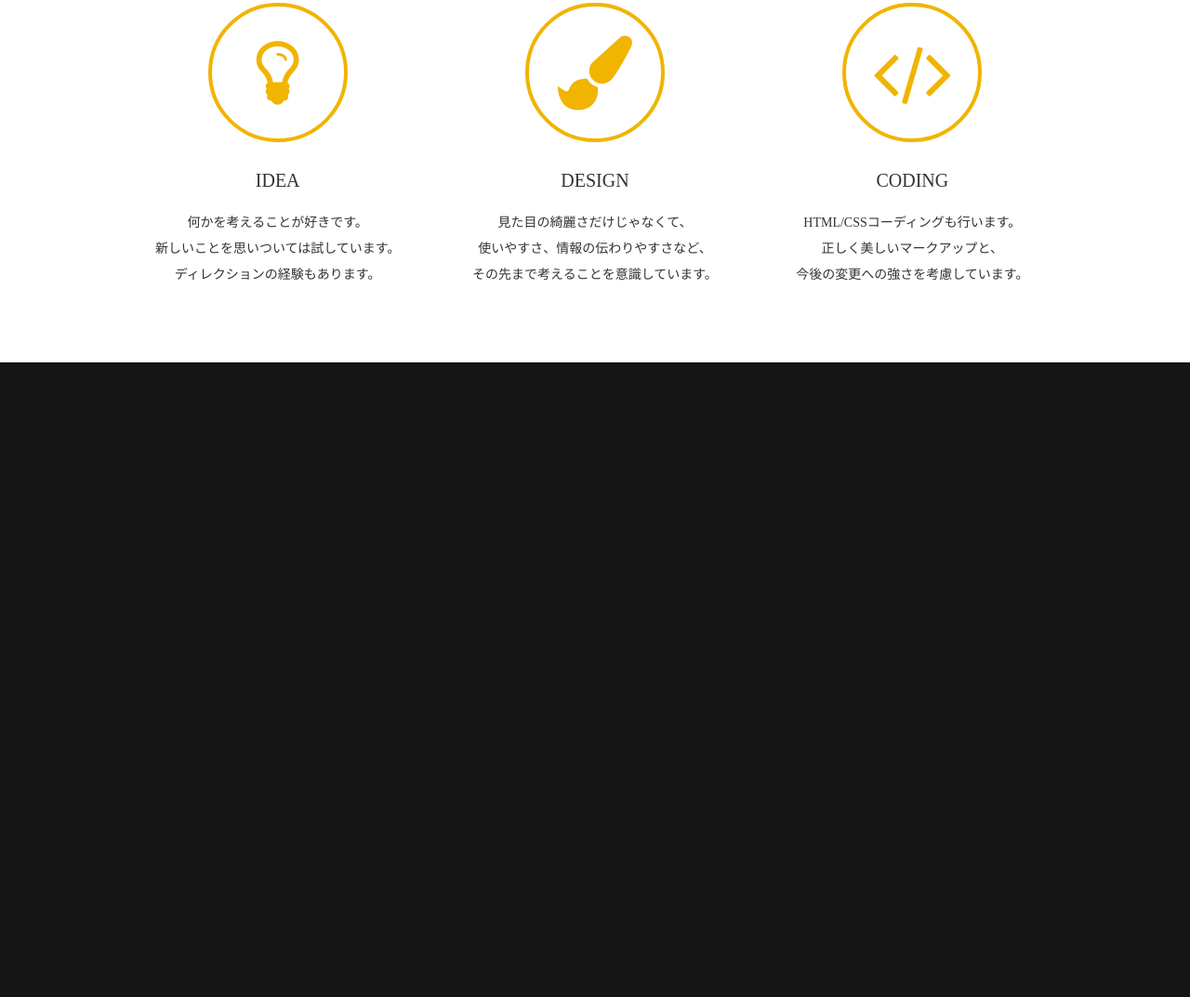
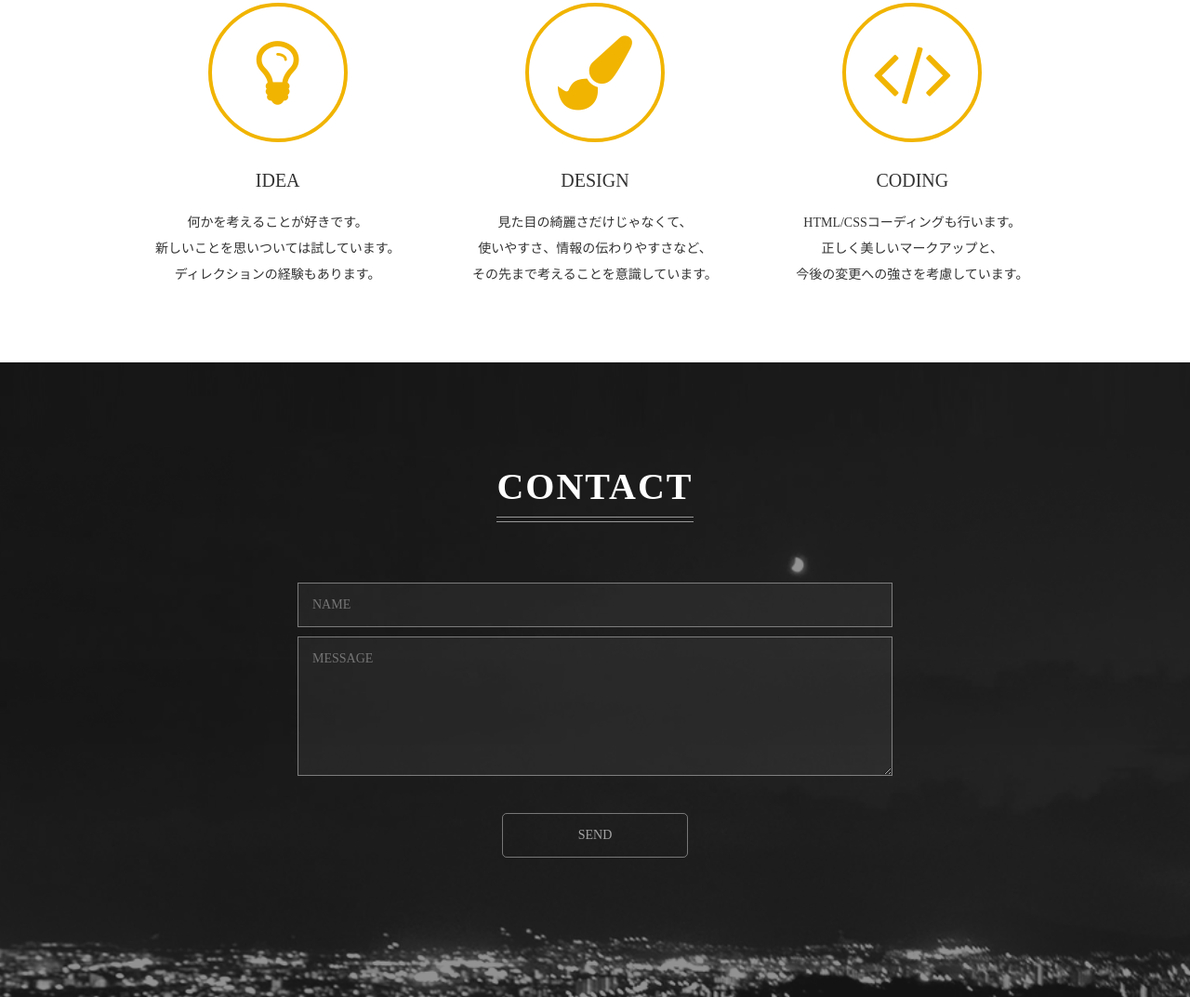
Before and after one commit to tombo-gokuraku/singlepage-layout_modern-coding, a plain HTML site: page index.html in a window 1280 px wide. Shown: the part 2038-3111 px from the top of the page at 93% size. Before the commit the page ends 2428 px from the top, so only its background shows below. Drawn offline with Linux system fonts and the light colour scheme.

Commit message:
add contact

```diff
--- a/css/style.css
+++ b/css/style.css
@@ -244,3 +244,50 @@ body {
   margin: 0 20px;
   line-height: 2;
 }
+
+.contact {
+  padding: 80px 0 150px;
+}
+
+.contact-form {
+  width: 50%;
+  margin: 50px auto 0;
+}
+
+.contact-form input[type=text],
+.contact-form textarea {
+  display: block;
+  width: 100%;
+  margin-bottom: 10px;
+  padding: 15px;
+  outline: none;
+  border: 1px solid rgba(255, 255, 255, 0.4);
+  border-radius: 0;
+  background-color: rgba(255, 255, 255, 0.05);
+  color: #fff;
+}
+
+.contact-form textarea {
+  height: 150px;
+}
+
+.contact-form input[type=submit] {
+  display: block;
+  width: 200px;
+  margin: 40px auto 0;
+  padding: 15px;
+  border: 1px solid rgba(255, 255, 255, 0.4);
+  border-radius: 5px;
+  background-color: transparent;
+  color: rgba(255, 255, 255, 0.6);
+  cursor: pointer;
+}
+
+.contact-form input[type=submit]:hover {
+  background-color: rgba(255, 255, 255, 0.05);
+}
+
+.contact-form input[type=text]:focus,
+.contact-form textarea:focus {
+  box-shadow: 0 0 8px rgba(255, 255, 255, 0.5) inset;
+}
--- a/index.html
+++ b/index.html
@@ -145,7 +145,21 @@
         </div>
       </div>
     </section>
-    <section id="contact" class="contact"></section>
+    <section id="contact" class="contact">
+      <h2 class="heading">CONTACT</h2>
+      <form class="contact-form" action="">
+        <input type="text" name="name" placeholder="NAME" />
+        <textarea
+          id=""
+          name="message"
+          cols="30"
+          rows="10"
+          placeholder="MESSAGE"
+        ></textarea>
+        <input type="submit" value="SEND" />
+      </form>
+    </section>
     <footer class="footer"></footer>
+    <script src="./lib/placeholders.min.js" charset="utf-8"></script>
   </body>
 </html>
```
